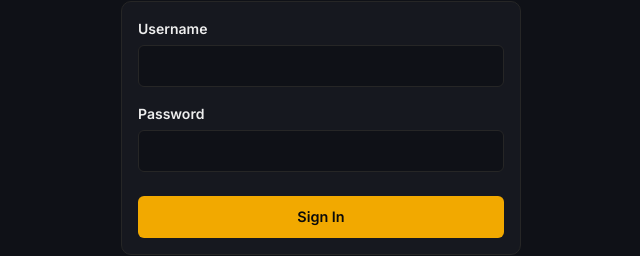
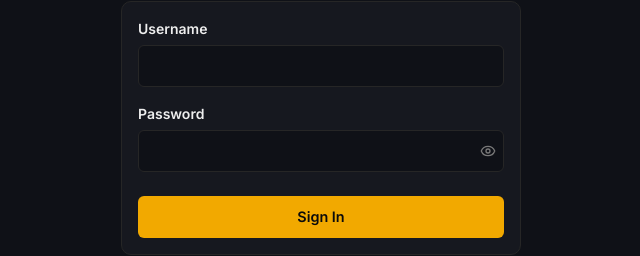
Before and after one commit to hollali/portal, a Next.js app: page /login in a window 1280 px wide. Shown: the part 302-558 px from the top of the page, without its empty margins (319-959 px from the left). Built offline with nearby package versions, Linux system fonts and the light colour scheme.

Commit message:
feat: add show/hide password toggle to login form

```diff
--- a/src/app/(auth)/login/page.tsx
+++ b/src/app/(auth)/login/page.tsx
@@ -3,11 +3,12 @@
 import { useState } from 'react'
 import { useRouter } from 'next/navigation'
 import Link from 'next/link'
-import { LogIn } from 'lucide-react'
+import { LogIn, Eye, EyeOff } from 'lucide-react'
 
 export default function LoginPage() {
   const [username, setUsername] = useState('')
   const [password, setPassword] = useState('')
+  const [showPassword, setShowPassword] = useState(false)
   const [error, setError] = useState('')
   const [loading, setLoading] = useState(false)
   const router = useRouter()
@@ -79,15 +80,41 @@ export default function LoginPage() {
           </div>
           <div style={{ marginBottom: '1.5rem' }}>
             <label style={{ display: 'block', fontSize: '0.875rem', fontWeight: 600, marginBottom: '0.375rem' }}>Password</label>
+            <div style={{ position: 'relative' }}>
               <input
-              type="password"
+                type={showPassword ? 'text' : 'password'}
                 value={password}
                 onChange={e => setPassword(e.target.value)}
-              style={{ width: '100%', padding: '0.5rem 0.75rem', border: '1px solid var(--border)', borderRadius: '0.375rem', background: 'var(--background)', color: 'var(--foreground)', transition: 'border-color 0.2s, box-shadow 0.2s' }}
+                style={{ width: '100%', padding: '0.5rem 2.5rem 0.5rem 0.75rem', border: '1px solid var(--border)', borderRadius: '0.375rem', background: 'var(--background)', color: 'var(--foreground)', transition: 'border-color 0.2s, box-shadow 0.2s' }}
                 onFocus={e => { e.target.style.borderColor = 'var(--primary)'; e.target.style.boxShadow = '0 0 0 3px var(--primary-glow)' }}
                 onBlur={e => { e.target.style.borderColor = 'var(--border)'; e.target.style.boxShadow = 'none' }}
                 required
               />
+              <button
+                type="button"
+                onClick={() => setShowPassword(s => !s)}
+                aria-label={showPassword ? 'Hide password' : 'Show password'}
+                title={showPassword ? 'Hide password' : 'Show password'}
+                style={{
+                  position: 'absolute',
+                  right: '0.5rem',
+                  top: '50%',
+                  transform: 'translateY(-50%)',
+                  display: 'flex',
+                  alignItems: 'center',
+                  justifyContent: 'center',
+                  background: 'none',
+                  border: 'none',
+                  cursor: 'pointer',
+                  color: 'var(--muted)',
+                  transition: 'color 0.2s',
+                }}
+                onMouseEnter={e => { e.currentTarget.style.color = 'var(--primary)' }}
+                onMouseLeave={e => { e.currentTarget.style.color = 'var(--muted)' }}
+              >
+                {showPassword ? <EyeOff size={16} /> : <Eye size={16} />}
+              </button>
+            </div>
           </div>
           <button
             type="submit"
```
Lines whose indentation alone changed are shown as unchanged.
